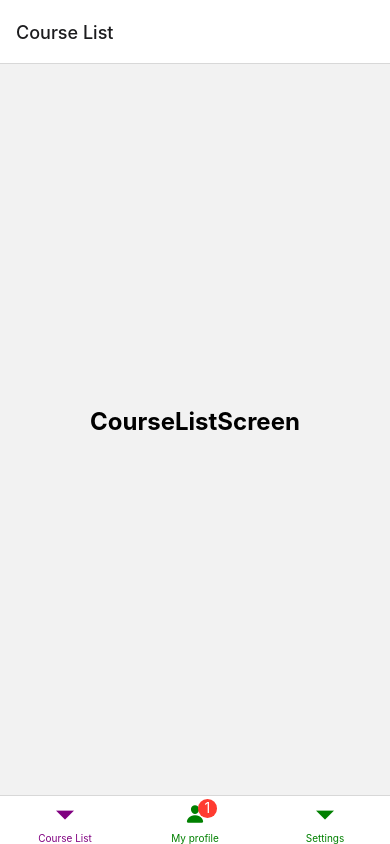
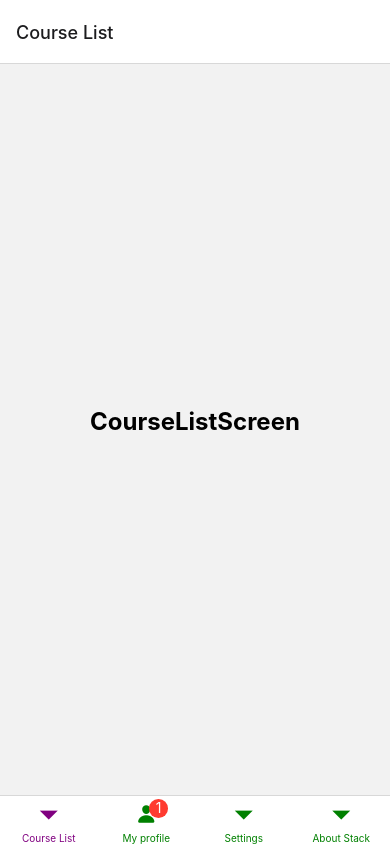
Before and after one commit to JesusVergara89/RNnetworking, a React Native app: screen / in a window 390 px wide. Built offline with nearby package versions, Linux system fonts and the light colour scheme.

Commit message:
nesting routes

```diff
--- a/App.js
+++ b/App.js
@@ -4,6 +4,7 @@ import CourseListScreen from "./screens/CourseList";
 import ProfileScreen from "./screens/Profile";
 import SettingsScreen from "./screens/SettingsScreen";
 import Ionicons from "@expo/vector-icons/Ionicons"
+import { AboutStack } from "./AppStack";
 
 const Tab = createBottomTabNavigator()
 
@@ -23,6 +24,7 @@ export default function App() {
                     tabBarBadge: 1
                 }}/>
                 <Tab.Screen name="Settings" component={SettingsScreen} />
+                <Tab.Screen name="About Stack" component={AboutStack} />
             </Tab.Navigator>
         </NavigationContainer>
     )
--- a/AppStack.js
+++ b/AppStack.js
@@ -6,9 +6,8 @@ import { Pressable, Text } from 'react-native';
 
 const Stack = createNativeStackNavigator();
 
-export default function App() {
+export const AboutStack = () => {
   return (
-    <NavigationContainer>
     <Stack.Navigator initialRouteName='Home' screenOptions={{
       headerStyle: {
         backgroundColor: "#6a51ae"
@@ -18,8 +17,8 @@ export default function App() {
         fontWeight: "bold"
       },
       headerRight: () => (
-          <Pressable onPress={()=> alert('Menu btn press')} >
-            <Text style={{color: "white", fontSize: 16}} >Menu</Text>
+        <Pressable onPress={() => alert('Menu btn press')} >
+          <Text style={{ color: "white", fontSize: 16 }} >Menu</Text>
         </Pressable>
       ),
       contentStyle: {
@@ -44,6 +43,13 @@ export default function App() {
       //})}
       />
     </Stack.Navigator>
+  )
+}
+
+export default function App() {
+  return (
+    <NavigationContainer>
+      <AboutStack />
     </NavigationContainer>
   );
 }
```
Lines whose indentation alone changed are shown as unchanged.
